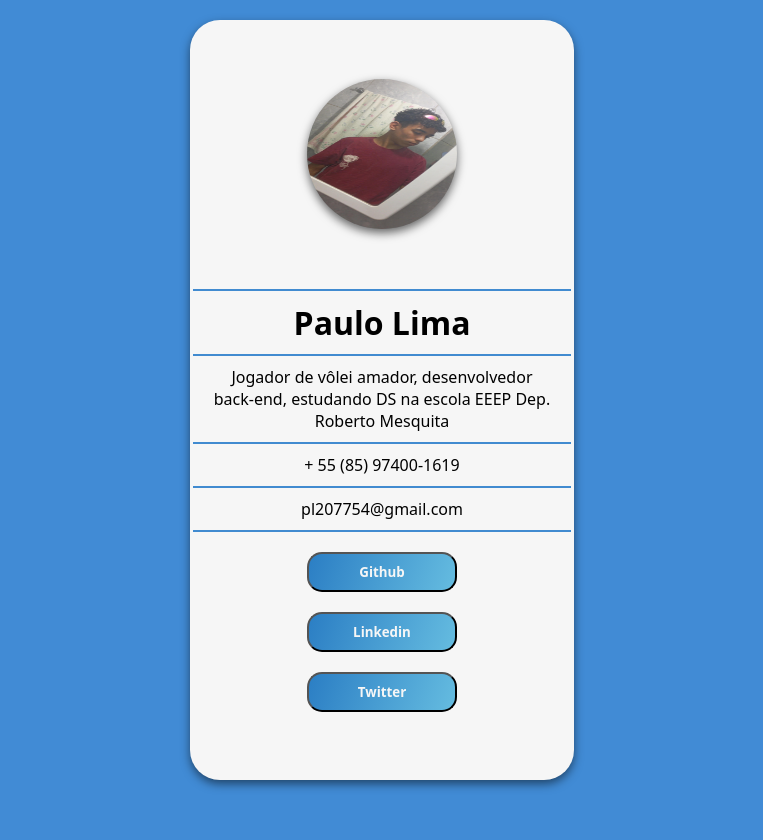
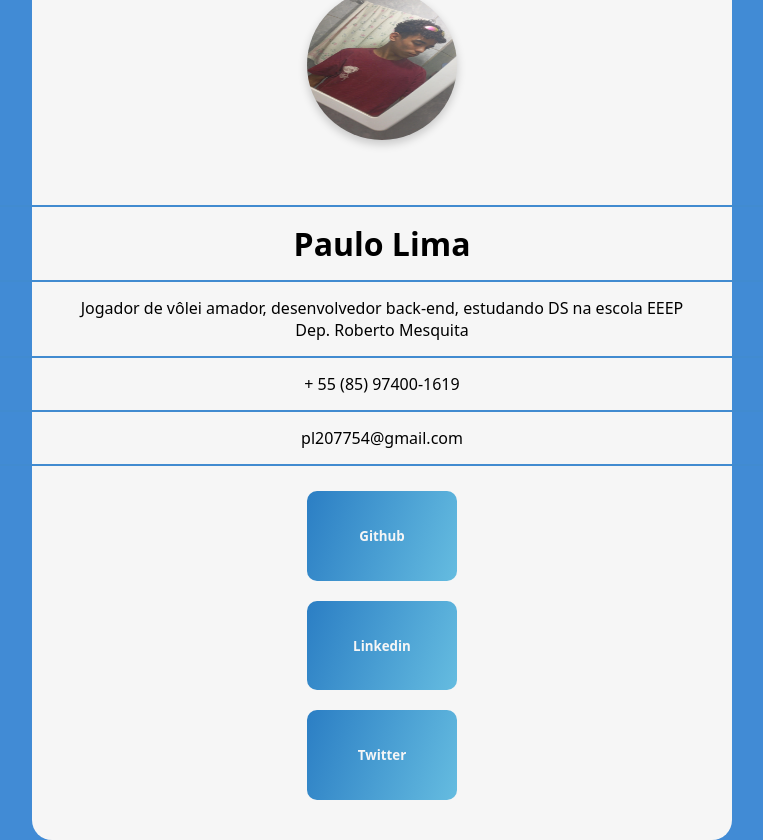
Before and after one commit to PauloLima4/projeto3-criando-um-componente-profile, a React (Vite) app: page / in a window 1280 px wide. Shown: the whole page, without its empty margins (258-1021 px from the left). Before the commit the page ends 800 px from the top, so only its background shows below. Built offline with nearby package versions, Linux system fonts and the light colour scheme.

Commit message:
Update styles.module.css

```diff
--- a/src/components/Profile/styles.module.css
+++ b/src/components/Profile/styles.module.css
@@ -1,16 +1,15 @@
 .container{
     background-color: #f6f6f6;
-    padding: 20px;
+    padding: 30px;
     display: flex;
     justify-content: center;
     align-items: center;
     flex-direction: column;
     text-align: center;
-    height: 95vh;
-    width: 30vw;
-    max-width: 600px;
-    box-shadow: 0px 4px 10px rgba(0, 0, 0, 0.5);
-    border-radius: 30px;
+    height: 110vh;
+    width: 70vw;
+    max-width: 700px;
+    border-radius: 20px;
 }
 
 h1{
@@ -23,7 +22,7 @@ p{
 
 a{
     text-decoration: none;
-    font-weight: 800;
+    font-weight: 700;
     background-color: transparent;
     color: #f6f6f6;
 }
@@ -32,16 +31,17 @@ img{
     height: 150px;
     width: 150px;
     margin-bottom: 50px;
-    border-radius: 50%;
-    box-shadow: 0px 4px 10px rgba(0, 0, 0, 0.6);
+    border-radius: 50vh;
+    box-shadow: 0px 4px 10px rgba(0, 0, 0, 0.2);
 }
 
 button{
+    border: 0;
     width: 150px;
-    height: 40px;
+    height: 100px;
     margin: 10px;
     margin-bottom: 10px;
-    border-radius: 15px;
+    border-radius: 10px;
     background: rgb(43,126,196);
     background: linear-gradient(109deg, rgba(43,126,196,1) 0%, rgba(101,188,224,1) 100%);
     transition: .3s;
@@ -53,8 +53,8 @@ button:hover{
 }
 
 hr {
-    width: 110%;
+    width: 111vh;
     border: none;
     border-top: 2px solid #418bd0;
-    margin: 10px 0;
+    margin: 15px 0;
 }
```
